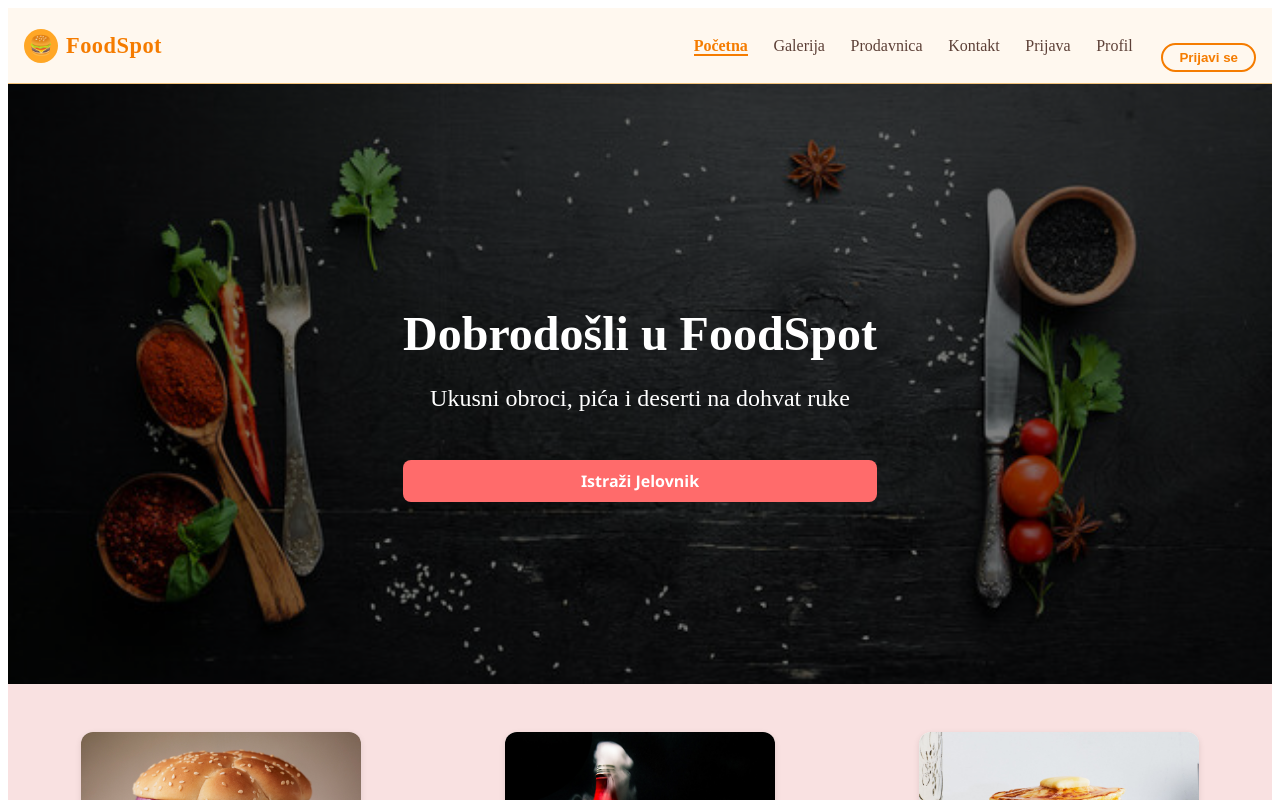
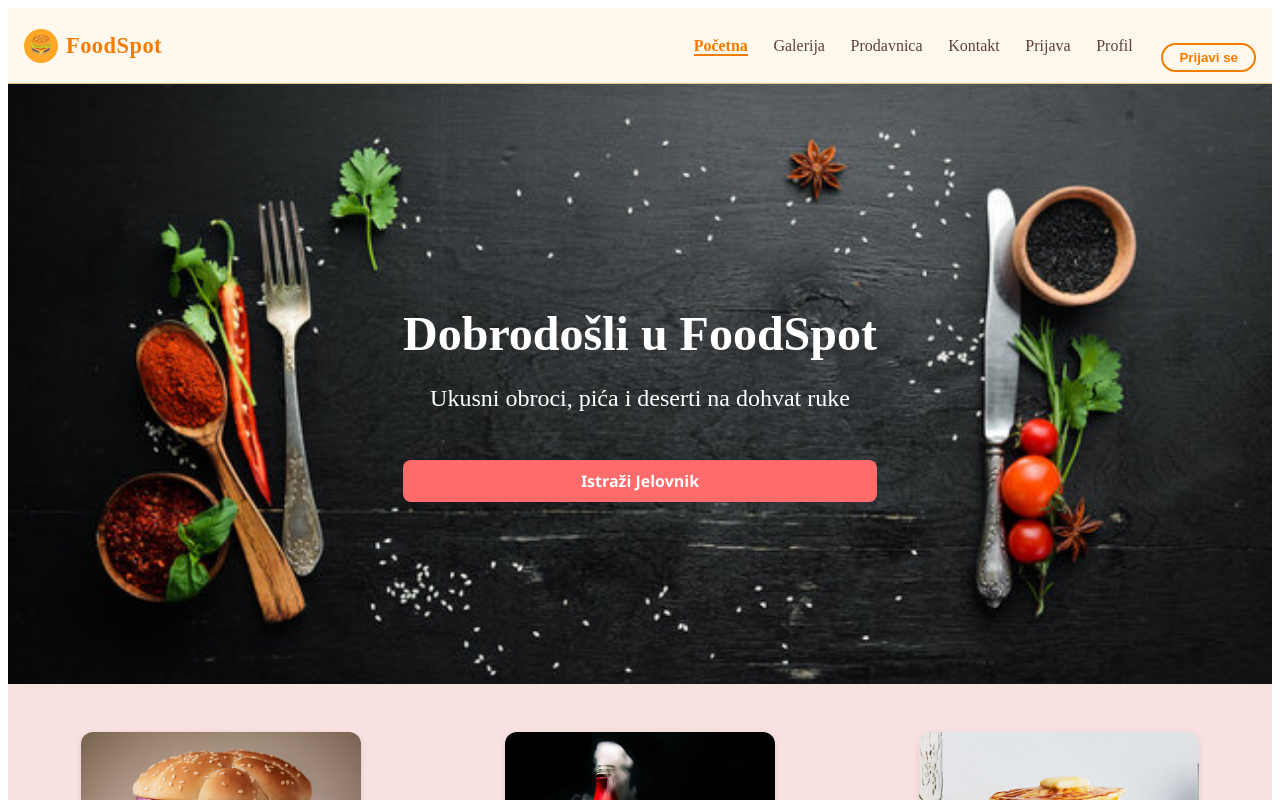
Before and after one commit to nikolavujovic04/domaci2, a React app: page / in a window 1280 px wide. Shown: the top 800 px of the page. Built offline with nearby package versions, Linux system fonts and the light colour scheme; the HTML template or start-up script is replaced by a standard one.

Commit message:
Dodavanje seminarskog

```diff
--- a/src/pages/Shop.tsx
+++ b/src/pages/Shop.tsx
@@ -138,7 +138,7 @@ const Shop: React.FC = () => {
       {/* Grid proizvoda */}
       <div className={styles.grid}>
         {currentProducts.length > 0 ? (
-          currentProducts.map((p, idx) => {
+          currentProducts.map((p) => {
             const product = new Product(p.title, p.price, p.rating);
             return (
               <ProductCard
--- a/src/styles/Home.module.scss
+++ b/src/styles/Home.module.scss
@@ -1,7 +1,6 @@
 .home {
   display: flex;
   flex-direction: column;
-  min-height: 100vh;
 }
 
 /* HERO SEKCIJA */
@@ -18,27 +17,19 @@
 
   .heroBgImage {
     position: absolute;
-    top: 0;
-    left: 0;
     width: 100%;
     height: 100%;
     object-fit: cover;
-    z-index: 1;
   }
 
   .heroOverlay {
     position: absolute;
-    top: 0;
-    left: 0;
     width: 100%;
     height: 100%;
-    background-color: rgba(0, 0, 0, 0.5);
-    z-index: 2;
   }
 
   .heroContent {
     position: relative;
-    z-index: 3;
     max-width: 700px;
     padding: 0 15px;
 
@@ -104,22 +95,3 @@
     }
   }
 }
-
-/* RESPONZIVNOST */
-@media (max-width: 768px) {
-  .heroContent h1 {
-    font-size: 2.2rem;
-  }
-
-  .heroContent p {
-    font-size: 1.2rem;
-  }
-
-  .about {
-    font-size: 1.1rem;
-  }
-
-  .imageBanner .bannerImage {
-    height: 180px;
-  }
-}
--- a/src/styles/Profile.module.scss
+++ b/src/styles/Profile.module.scss
@@ -5,7 +5,6 @@
   border-radius: 10px;
   background-color: #fff;
   box-shadow: 0 4px 20px rgba(0, 0, 0, 0.1);
-  font-family: Arial, sans-serif;
   text-align: center;
 }
 
@@ -56,6 +55,6 @@
 
 .logoutButton {
   margin-top: 1.5rem;
-  background-color: #e74c3c !important;
-  color: white !important;
+  background-color: #e74c3c;
+  color: white;
 }
--- a/src/styles/Shop.module.scss
+++ b/src/styles/Shop.module.scss
@@ -1,8 +1,6 @@
 .shop {
   padding: 2rem;
   background-color: #f9f9f9;
-  min-height: 100vh;
-
   .title {
     text-align: center;
     font-size: 2rem;
@@ -25,7 +23,6 @@
     gap: 2rem;
     justify-content: center;
     margin-bottom: 2rem;
-    flex-wrap: wrap;
   }
 
   .filterColumn {
@@ -53,13 +50,8 @@
     border: 1px solid #ccc;
     border-radius: 6px;
     background-color: #fff;
-    cursor: pointer;
     font-size: 0.9rem;
     transition: 0.2s;
-
-    &:hover {
-      background-color: #f0f0f0;
-    }
   }
 
   .activeFilter {
@@ -85,16 +77,6 @@
       border-radius: 4px;
       border: 1px solid #ccc;
       background-color: #eee;
-      cursor: pointer;
-
-      &:hover {
-        background-color: #ddd;
-      }
-
-      &:disabled {
-        background-color: #f3f3f3;
-        cursor: not-allowed;
-      }
     }
 
     .activePage {
```
